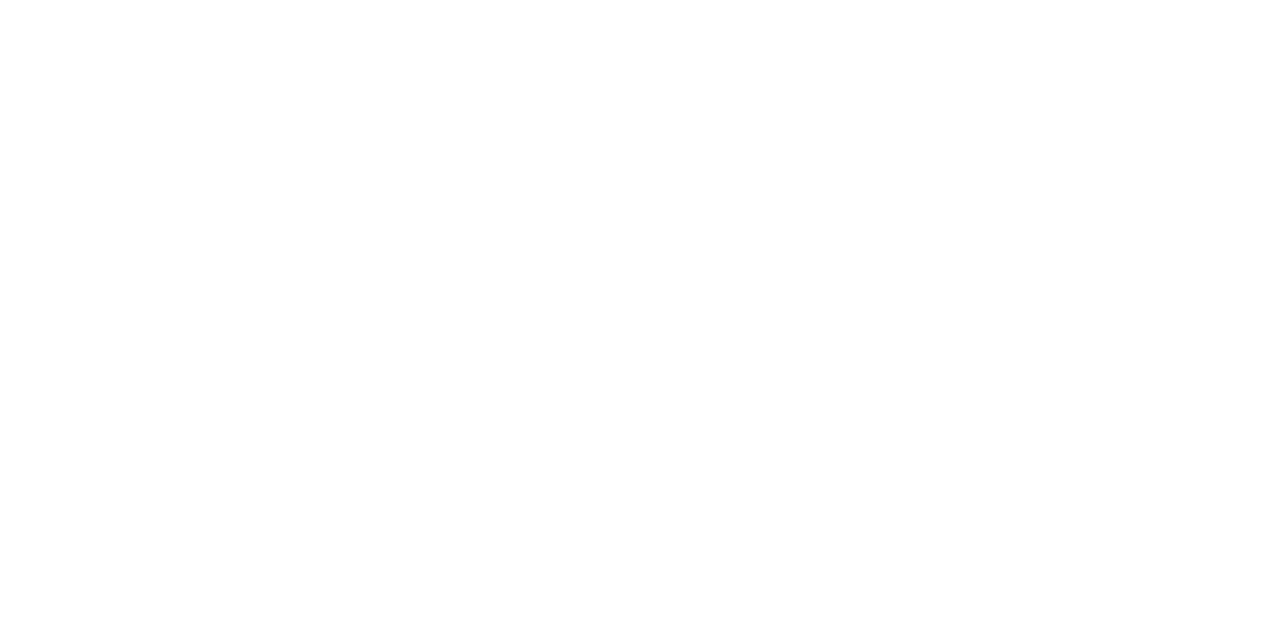
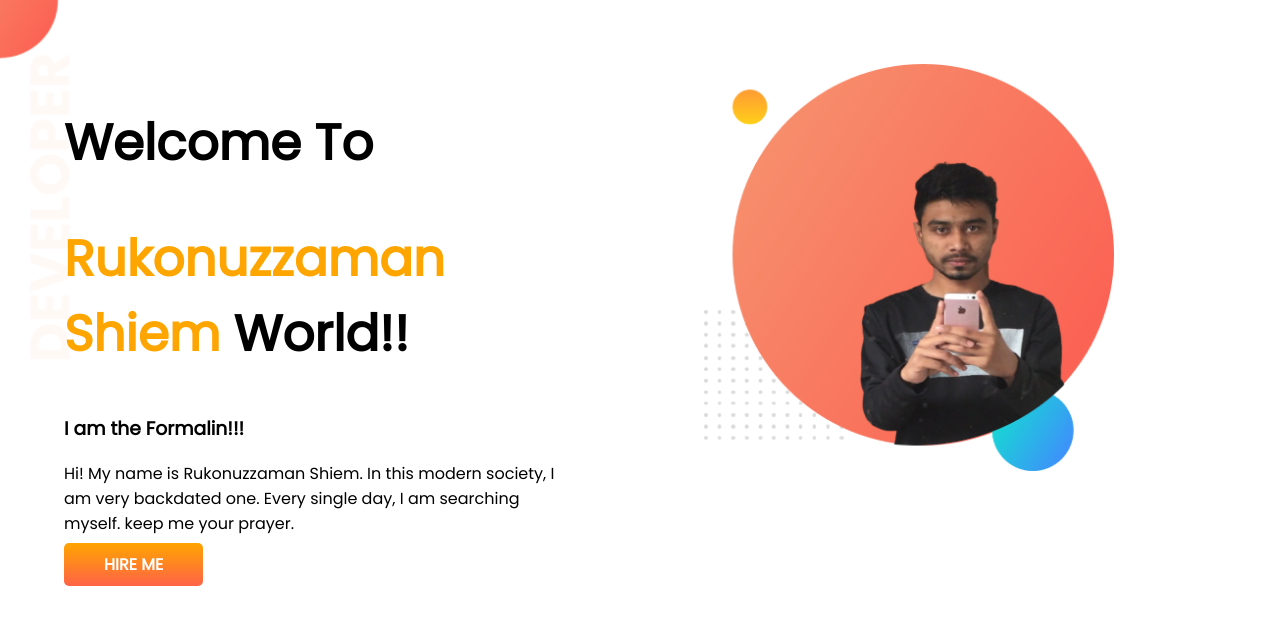
Before and after one commit to rukon351/developer-portfolio, a plain HTML site: page index.html in a window 1280 px wide. Drawn offline with Linux system fonts and the light colour scheme.

Commit message:
top banner added

```diff
--- a/index.html
+++ b/index.html
@@ -1,13 +1,38 @@
 <!DOCTYPE html>
 <html lang="en">
+
 <head>
     <meta charset="UTF-8">
     <meta http-equiv="X-UA-Compatible" content="IE=edge">
     <meta name="viewport" content="width=device-width, initial-scale=1.0">
+    <link rel="preconnect" href="https://fonts.googleapis.com">
+    <link rel="preconnect" href="https://fonts.gstatic.com" crossorigin>
+    <link href="https://fonts.googleapis.com/css2?family=Poppins&display=swap" rel="stylesheet">
+    <link rel="stylesheet" href="style.css">
     <link rel="stylesheet" href="style.css">
     <title>Rukon Portfolio</title>
 </head>
+
 <body>
 
-</body>
+    <body>
+
+        <section class="top-banner">
+            <div class="half-width">
+                <h1>Welcome To</h1>
+                <h1><span class="orange-color">Rukonuzzaman Shiem</span> World!!</h1>
+                <h3>I am the Formalin!!!</h3>
+                <p>Hi! My name is Rukonuzzaman Shiem. In this modern society, I am very backdated one. Every single day,
+                    I
+                    am searching myself. keep me your prayer.</p>
+                <a class="link-button" target="_blank"
+                    href="https://www.linkedin.com/in/rukonuzzaman-shiem-143536229/">HIRE
+                    ME</a>
+            </div>
+            <div class="half-width">
+                <img src="images/iphone.png" alt="">
+            </div>
+        </section>
+    </body>
+
 </html>
--- a/style.css
+++ b/style.css
@@ -0,0 +1,33 @@
+body{
+    font-family: 'Poppins', sans-serif;
+    margin: 0;
+}
+h1{
+    font-size: 50px;
+}
+.orange-color{
+    color: orange;
+}
+section{
+    display: flex;
+}
+.half-width{
+    width: 50%;
+    padding: 5%;
+}
+.half-width img{
+    width: 80%;
+}
+.link-button{
+    text-decoration: none;
+    /* background-color: #FF6A4D; */
+    background-image: linear-gradient(orange, tomato);
+    padding: 10px 40px;
+    color: white;
+    font-weight: 700;
+    border-radius: 5px;
+}
+.top-banner{
+    background-image: url(images/top-banner.png);
+    background-repeat: no-repeat;
+}
```
Also changed, not shown: images/dream-bg.png (added), images/exp-bg.png (added), images/iphone.png (added), images/jhankar.png (added), images/jhankar2.png (added), images/my-bg.png (added), images/my-bg2.png (added), images/parkk.png (added), images/top-banner.png (added), showOff/iphone.JPG (added), 8 other files.
